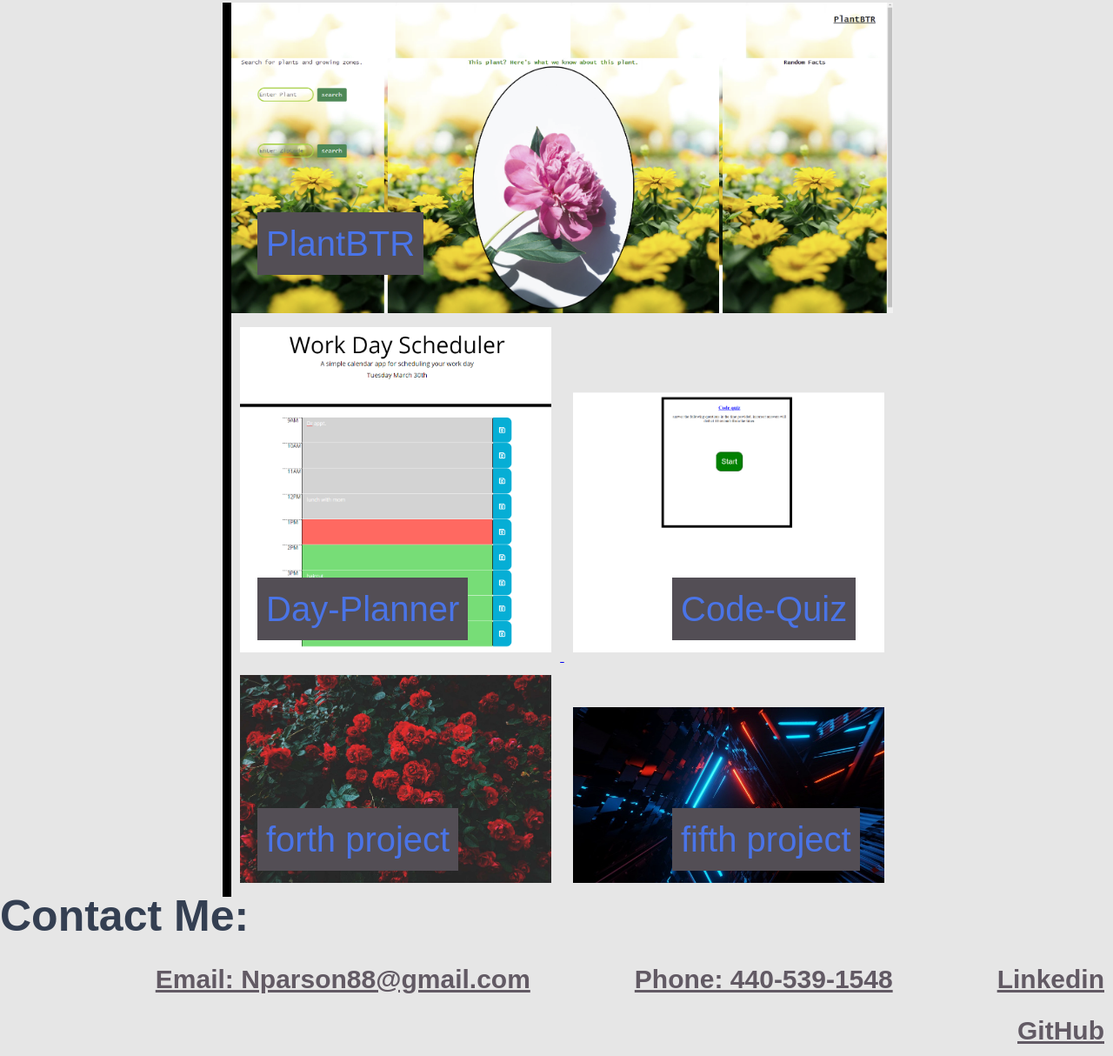
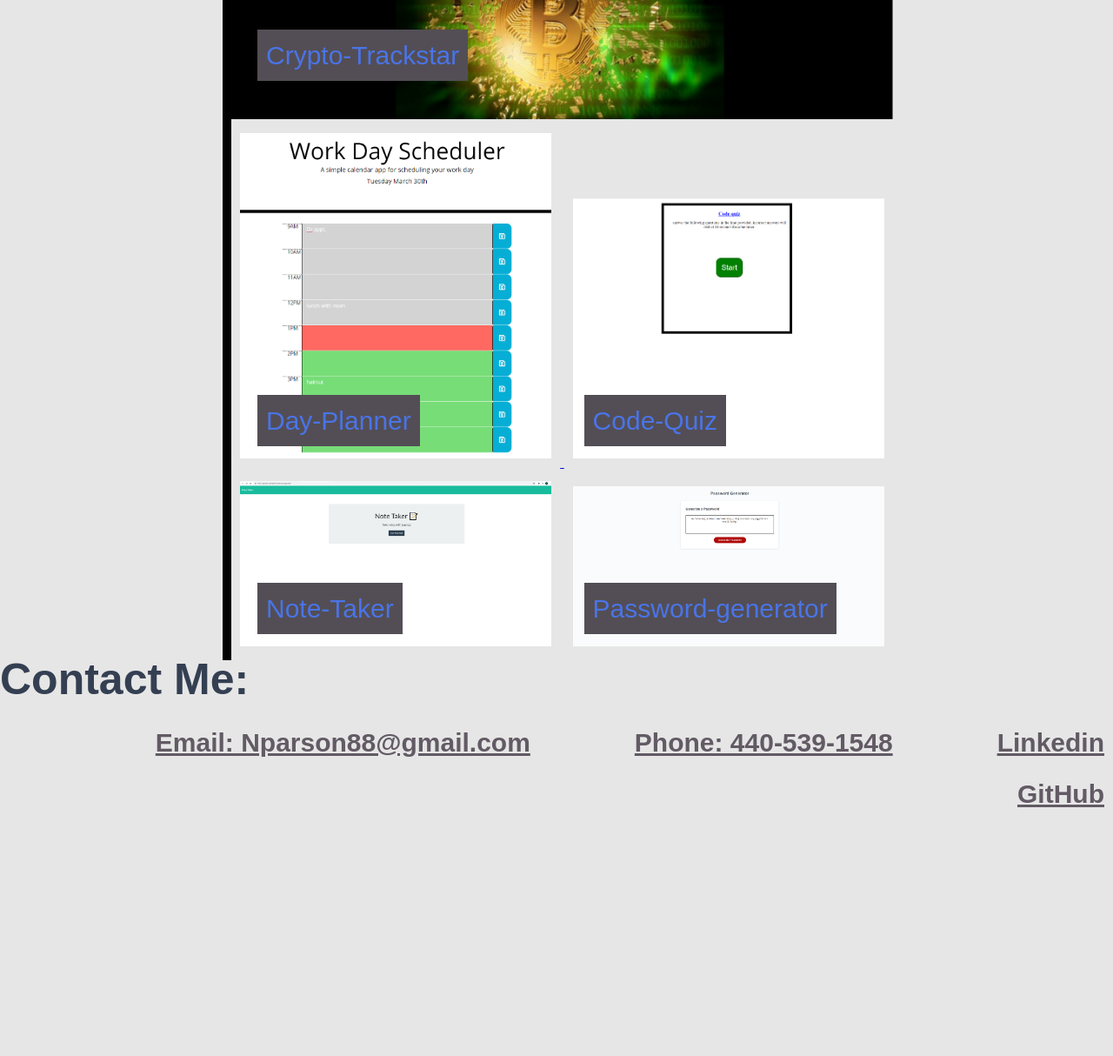
Before and after one commit to Nparson88/Portfolio, a plain HTML site: page index.html in a window 1280 px wide. Shown: the part 1007-2221 px from the top of the page at 87% size. After the commit the page ends 1949 px from the top, so only its background shows below. Drawn offline with Linux system fonts and the light colour scheme.

Commit message:
added projects to portfolio, changed css

```diff
--- a/assets/css/style.css
+++ b/assets/css/style.css
@@ -196,7 +196,7 @@ footer ul li{
     position: absolute;
     bottom: 50px;
     left: 30px;
-    font-size: 40px;
+    font-size: 30px;
     background-color:#534e55;
     padding: 10px;
 }
@@ -211,15 +211,15 @@ footer ul li{
     position: absolute;
     bottom: 30px;
     left: 30px;
-    font-size: 40px;
+    font-size: 30px;
     background-color:#534e55;
     padding: 10px;
 }
 .middle-right-text{
     position: absolute;
     bottom: 30px;
-    left: 50%;
-    font-size: 40px;
+    left: 40%;
+    font-size: 30px;
     background-color:#534e55;
     padding: 10px;
 }
@@ -231,22 +231,22 @@ footer ul li{
   position: absolute;
   bottom: 30px;
   left: 30px;
-  font-size: 40px;
+  font-size: 30px;
   background-color:#534e55;
   padding: 10px;
 }
 .bottom-right-text{
   position: absolute;
   bottom: 30px;
-  left: 50%;
-  font-size: 40px;
+  left: 40%;
+  font-size: 30px;
   background-color:#534e55;
   padding: 10px;
 }
 @media screen and (max-width: 1200px) {
 
   .top-image-text, .middle-left-text, .middle-right-text,.bottom-right-text, .bottom-left-text {
-     font-size: 25px;
+     font-size: 20px;
    }
    .subtitle-text{
      font-size: 60px;
@@ -255,7 +255,7 @@ footer ul li{
 @media screen and (max-width: 768px) {
 
  .top-image-text, .middle-left-text, .middle-right-text,.bottom-right-text, .bottom-left-text {
-    font-size: 20px;
+    font-size: 15px;
   }
   .subtitle-text{
     font-size: 30px;
--- a/index.html
+++ b/index.html
@@ -41,10 +41,10 @@
 <br>
 <aside>
       <div class="top">
-        <a href="https://traciface.github.io/growBTR/">
-        <img src="assets/images/project1.png" id="project" alt="first project">
+        <a href="https://crypto-trackstar.herokuapp.com/">
+        <img src="assets/images/projecthome.png" id="project" alt="first project">
         </a>
-        <div class="top-image-text">PlantBTR</div>
+        <div class="top-image-text">Crypto-Trackstar</div>
       </div>
       <div class="middle" >
         <a href="https://nparson88.github.io/Day-planner/">
@@ -57,10 +57,12 @@
         <div class="middle-right-text">Code-Quiz</div>
       </div>
         <div class = "bottom">
-        <img src="assets/images/Roses-iPhone-Wallpaper-Collection.jpg" class="bottom-image" alt="rose bush">
-        <div class="bottom-left-text">forth project</div>
-        <img src="assets/images/cool-geometric-triangular-figure-neon-laser-light-great-backgrounds-wallpapers_181624-9331.jpg" class="bottom-image" alt="neon triangle">
-        <div class="bottom-right-text"> fifth project</div>
+          <a href="https://gentle-hamlet-95344.herokuapp.com/"></a>
+        <img src="assets/images/notetaker1.png" class="bottom-image" alt="rose bush">
+        <div class="bottom-left-text">Note-Taker</div>
+        <a href="https://nparson88.github.io/Password-generator/"></a>
+        <img src="assets/images/passwordgen.png" class="bottom-image" alt="neon triangle">
+        <div class="bottom-right-text"> Password-generator</div>
       </div>
 
 </aside>
```
Also changed, not shown: assets/images/Roses-iPhone-Wallpaper-Collection.jpg (deleted), assets/images/hexagon.jpg (deleted), assets/images/notetaker1.png (added), assets/images/passwordgen.png (added), assets/images/project1.png (deleted), assets/images/projecthome.png (added).
